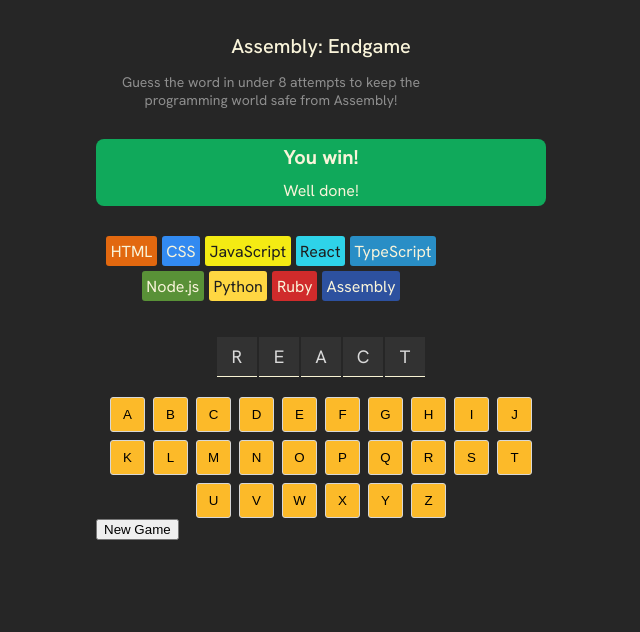
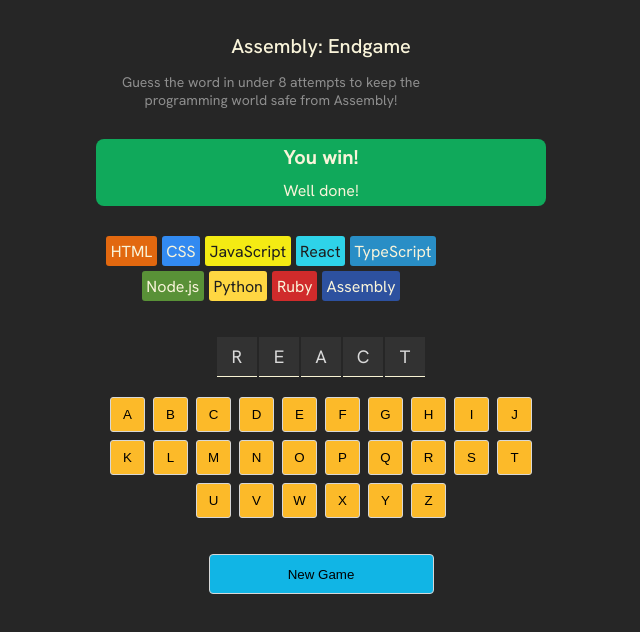
Before and after one commit to seb-ssabes/react-basics, a React (Vite) app: page / in a window 1280 px wide. Shown: the top 632 px of the page, without its empty margins (319-959 px from the left). Built offline with nearby package versions, Linux system fonts and the light colour scheme.

Commit message:
added keyboard onClick and guessedLetters state

```diff
--- a/src/AssemblyEndgame/App.jsx
+++ b/src/AssemblyEndgame/App.jsx
@@ -3,19 +3,31 @@
 
 export default function AssemblyEndgame() {
   const [currentWord, setCurrentWord] = React.useState("react")
+  const [guessedLetters, setGuessedLetters] = React.useState([])
+
   const alphabet = "abcdefghijklmnopqrstuvwxyz"
+
+  function addGuessedLetter(letter) {
+    setGuessedLetters(prevLetters =>
+      prevLetters.includes(letter) ? prevLetters : [...prevLetters, letter]
+    )
+  }
 
   const word = currentWord.split("").map((letter, index) => (
     <span key={index}>{letter.toUpperCase()}</span>
   ))
 
-  const keyboardElements = alphabet.split("").map((letter) =>(
-    <button key={letter}>{letter.toUpperCase()}</button>
+  const keyboardElements = alphabet.split("").map(letter =>(
+    <button
+      key={letter}
+      onClick={() => addGuessedLetter(letter)}
+    >
+      {letter.toUpperCase()}
+    </button>
   ))
 
+  console.log(guessedLetters)
 
-
-  console.log(keyboardElements)
 
   const languageElements = languages.map(lang => {
     const styles = {
@@ -53,7 +65,7 @@
       <section className="keyboard">
         {keyboardElements}
       </section>
-      <button className="">New Game</button>
+      <button className="new-game">New Game</button>
     </main>
   )
 }
--- a/src/AssemblyEndgame/index.css
+++ b/src/AssemblyEndgame/index.css
@@ -86,6 +86,7 @@
   gap: 8px;
   justify-content: center;
   max-width: 450px;
+  margin-bottom: 36px;
 }
 
 section.keyboard > button {
@@ -96,3 +97,15 @@
   border-radius: 3px;
   cursor: pointer;
 }
+
+button.new-game {
+  background-color: #11B5E5;
+  border: 1px solid #D7D7D7;
+  border-radius: 4px;
+  width: 225px;
+  height: 40px;
+  padding: 6px 12px;
+  display: block;
+  margin-inline: auto;
+  cursor: pointer;
+}
```
